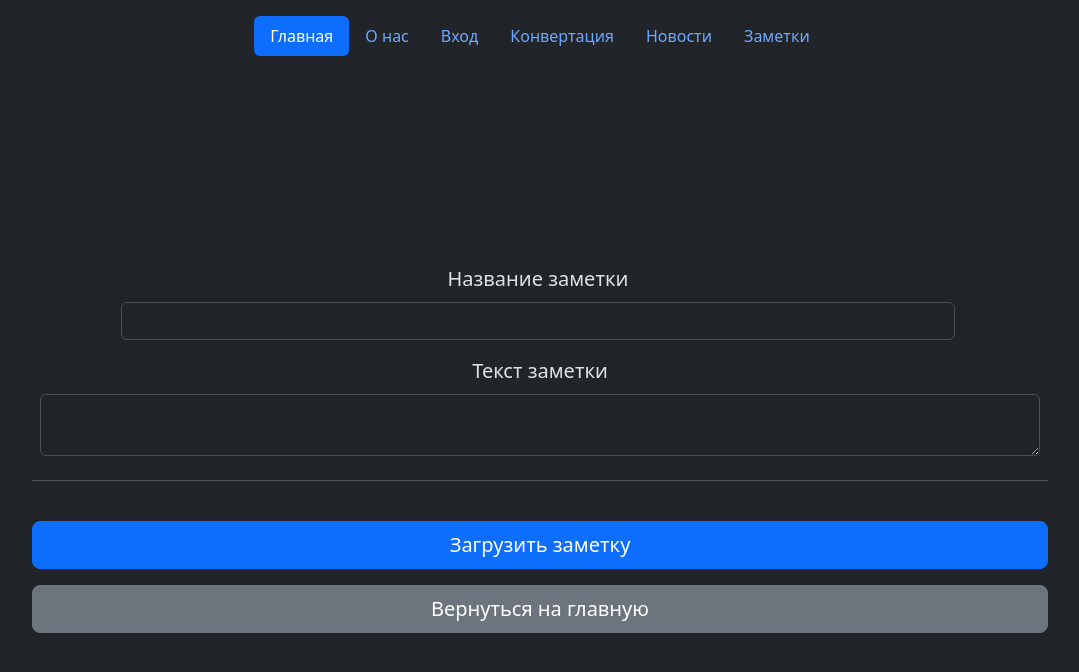
After one commit to DarkPythons/Flask-site, a Flask app: page /notes/add_note in a window 1280 px wide. The commit adds this page. Shown: the top 672 px of the page, without its empty margins (100-1179 px from the left). Run offline with Flask 3, Linux system fonts and the light colour scheme; a user stored in the database is signed in; parts of the project's set-up code (start-up, migrations or seed data) failed here and were passed over.

Commit message:
The background for notes on the main screen has been added, the handler is a request to add new notes

```diff
--- a/app/auth/templates/auth/base_auth.html
+++ b/app/auth/templates/auth/base_auth.html
@@ -16,6 +16,7 @@
             <li class="nav-item"><a href="/auth/login" class="nav-link">Вход</a></li>
             <li class="nav-item"><a href="/convert" class="nav-link">Конвертация</a></li>
             <li class="nav-item"><a href="/news" class="nav-link">Новости</a></li>
+            <li class="nav-item"><a href="/notes" class="nav-link">Заметки</a></li>
 
           </ul>
         </header>
--- a/app/notes/router_notes.py
+++ b/app/notes/router_notes.py
@@ -1,8 +1,53 @@
-from flask import Blueprint
-
+from flask import Blueprint, render_template, request, flash, redirect
+from flask_login import login_required, current_user
+from .notes_orm import NotesOrm
 
 notes_router = Blueprint('notes_router', __name__, static_folder='static', template_folder='templates/notes')
 
 @notes_router.route('/')
+@login_required
 def pages_notes():
-    return "Главная страница заметок"
+    return render_template('notes_page.html', title='Заметки')
+
+def add_new_notes_function(note_orm: NotesOrm):
+    status_code = 200
+    try:
+        name_notes = request.form['name_notes']
+        text_notes = request.form['text_notes']
+        author_id: int = current_user.get_id()
+        note_orm.add_new_notes(name_notes=name_notes, text_notes=text_notes, author_id=author_id)
+    except Exception as Error:
+        status_code = 500
+    finally:
+        return status_code
+
+
+
+
+
+@notes_router.route('/add_note', methods = ['POST', 'GET'])
+@login_required
+def add_note_page():
+    if request.method == 'POST':
+        note_orm = NotesOrm()
+        status_code = add_new_notes_function(note_orm)
+        if status_code == 200:
+            flash('Добавление заметки прошло успешно', category='success_notes')
+            return redirect('/notes/')
+        else:
+            flash('Проверьте корректность данных заметки, запись не удалась', category='error_notes')
+
+    return render_template('notes_add.html', title='Добавление заметки')
+
+@notes_router.route('/delete_note/<int:id_note>')
+@login_required
+def delete_note_page(id_note: int):
+    note_orm = NotesOrm()
+    user_id: int = current_user.get_id()
+    status_author: bool = note_orm.check_note_and_author(id_note, user_id)
+    if status_author:
+        note_orm.delete_note_from_db(id_note)
+        pass
+    else:
+        # Если пользователь пытался удалить заметку которой нет или которая не принадлежит ему
+        pass
--- /dev/null
+++ b/app/notes/templates/notes/notes_add.html
@@ -0,0 +1,46 @@
+{% extends 'base.html' %}
+
+{% block content %}
+
+<div class='news-page-text'>
+    <div class='centering-form full-center'>
+    <div class='container'>
+
+    <form class="needs-validation" method='post' action='' enctype="multipart/form-data">
+        <div class="row g-3" bis_skin_checked="1">
+            <div class='center-div'>
+          <div class="col-10" bis_skin_checked="1">
+              {% for cat, msg in get_flashed_messages(True) %}
+              <div class='flash {{ cat }}'>{{ msg }}</div>
+              {% endfor %}
+            <label for="NameNotes" class="form-label">Название заметки</label>
+            <input type="text" class="form-control" id="NameNotes"  name="name_notes" required>
+            <div class="invalid-feedback" bis_skin_checked="1">
+              Введите корректный заголовок.
+            </div>
+          </div>
+        </div>
+
+
+          <div class="col-12" bis_skin_checked="1">
+            <label for="TextNotes" class="form-label">Текст заметки</label>
+            <div class="has-validation" bis_skin_checked="1">
+              <textarea type="Text" class="form-control" id="TextNotes" required="" row="40"
+              cols="100" name='text_notes'></textarea>
+            <div class="invalid-feedback" bis_skin_checked="1">
+                Ваш текст не прошёл проверку.
+              </div>
+            </div>
+          </div>
+
+
+
+        <hr class="my-4">
+        <button class="w-100 btn btn-primary btn-lg" type="submit">Загрузить заметку</button>
+        <a type='button' href='/notes/' class="w-100 btn btn-secondary btn-lg">Вернуться на главную</a>
+      </form>
+    </div>
+    </div>
+    </div>
+
+{% endblock content %}
--- a/app/static/css/styles.css
+++ b/app/static/css/styles.css
@@ -154,3 +154,30 @@
     text-align:center;
     font-size:20px
 }
+
+.padding-item-bar {
+    padding-top: 7px;
+    padding-right: 5px;
+
+}
+
+.full-center {
+    justify-content: center;
+    position: relative;
+
+    top: 60%;
+    padding-top: 10%;
+    display: flex;
+    vertical-align: middle;
+    align-items: center;
+}
+
+.success_notes {
+    border: 1px solid #381e2f;
+    background: rgb(71, 30, 136);
+}
+
+.error_notes {
+    border: 1px solid #5d1414;
+    background: rgb(80, 43, 43);
+}
--- a/app/templates/base.html
+++ b/app/templates/base.html
@@ -17,6 +17,7 @@
             <li class="nav-item"><a href="/auth/login" class="nav-link">Вход</a></li>
             <li class="nav-item"><a href="/convert" class="nav-link">Конвертация</a></li>
             <li class="nav-item"><a href="/news" class="nav-link">Новости</a></li>
+            <li class="nav-item"><a href="/notes" class="nav-link">Заметки</a></li>
           </ul>
         </header>
     </div>
```
Also changed, not shown: app/notes/notes_orm.py (+14 -0 lines), app/notes/templates/notes/notes_page.html (added, +48 -0 lines), app/auth/templates/auth/favicon.ico (deleted), app/static/image/fon.png (added).
